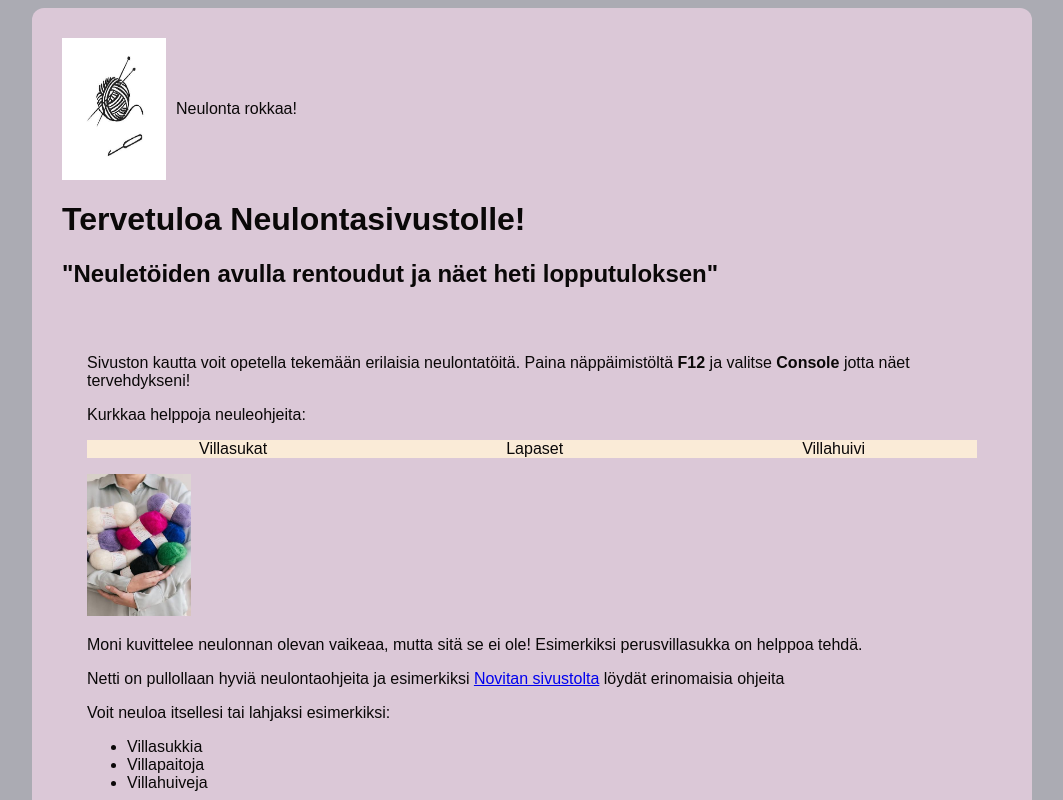
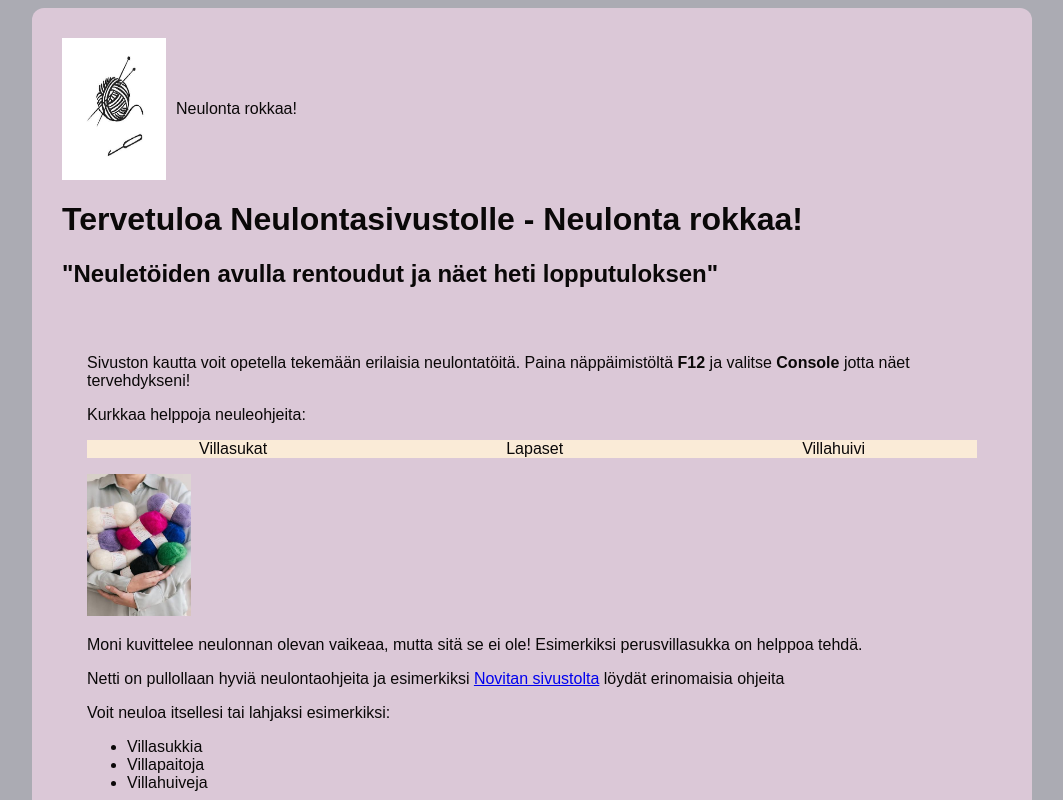
Before and after one commit to Testaaja238/neulonta, a plain HTML site: page index.html in a window 1280 px wide. Shown: the top 800 px of the page, without its empty margins (108-1171 px from the left). Drawn offline with Linux system fonts and the light colour scheme.

Commit message:
Update index.html with new content and structure

```diff
--- a/index.html
+++ b/index.html
@@ -11,7 +11,7 @@
     <header style="display:flex; align-items:center; gap:10px;"><img src="Logo.jpg" alt="Neulonta rokkaa" width="104" height="142"> <p>Neulonta rokkaa!</p></header>
 
         <!--Etusivun pääosa -->
-        <h1>Tervetuloa Neulontasivustolle!</h1>
+        <h1>Tervetuloa Neulontasivustolle - Neulonta rokkaa! </h1>
         <h2>"Neuletöiden avulla rentoudut ja näet heti lopputuloksen"</h2>
 
 
```
